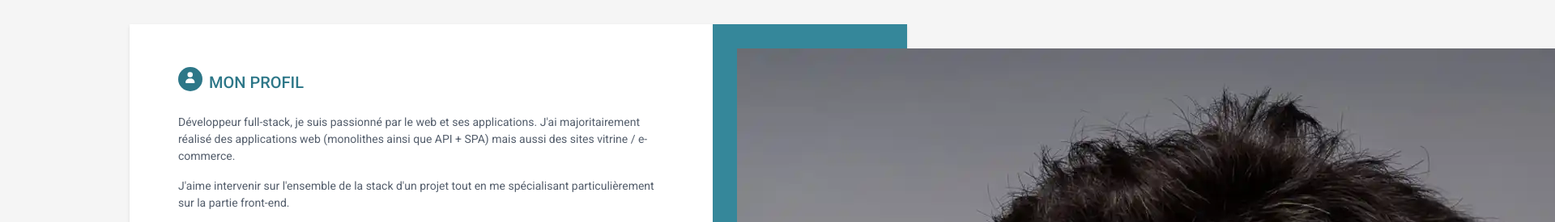
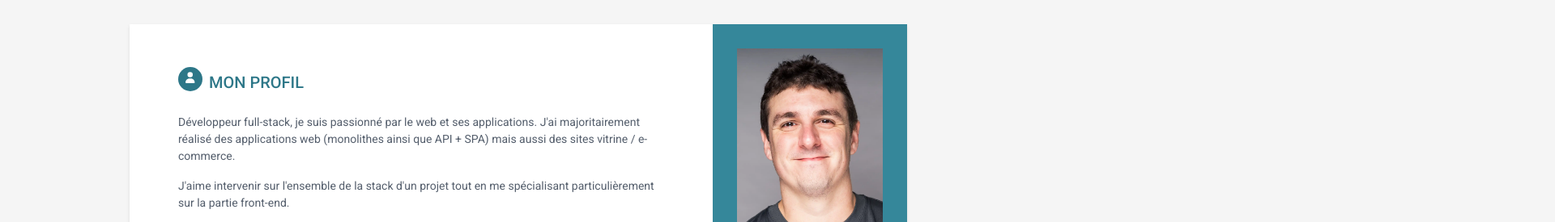
Before and after one commit to amouillard/amouillard.github.io, a plain HTML site: page index.html in a window 1280 px wide. Shown: the top 275 px of the page at 81% size, 1920 px wide, since content can reach past the window. Drawn offline with Linux system fonts and the light colour scheme.

Commit message:
Fix avatar width

```diff
--- a/index.html
+++ b/index.html
@@ -31,7 +31,8 @@
         <div class="profile-container">
           <img class="profile"
                src="assets/images/avatar.webp"
-               alt=""/>
+               alt=""
+               style="max-width: 100%"/>
           <h1 class="name">Alexandre Mouillard</h1>
           <h3 class="tagline">Développeur Full-Stack</h3>
         </div><!--//profile-container-->
```
